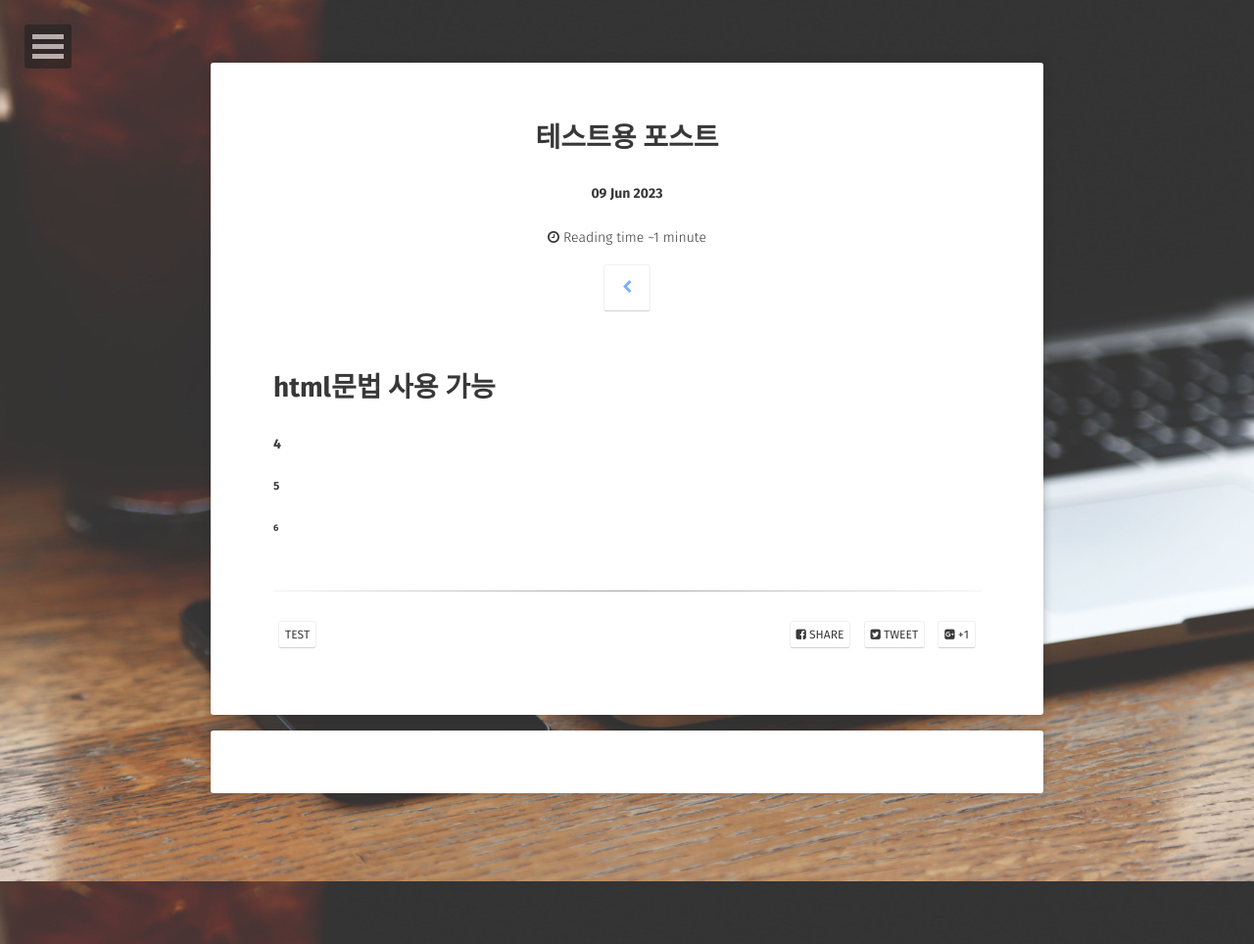
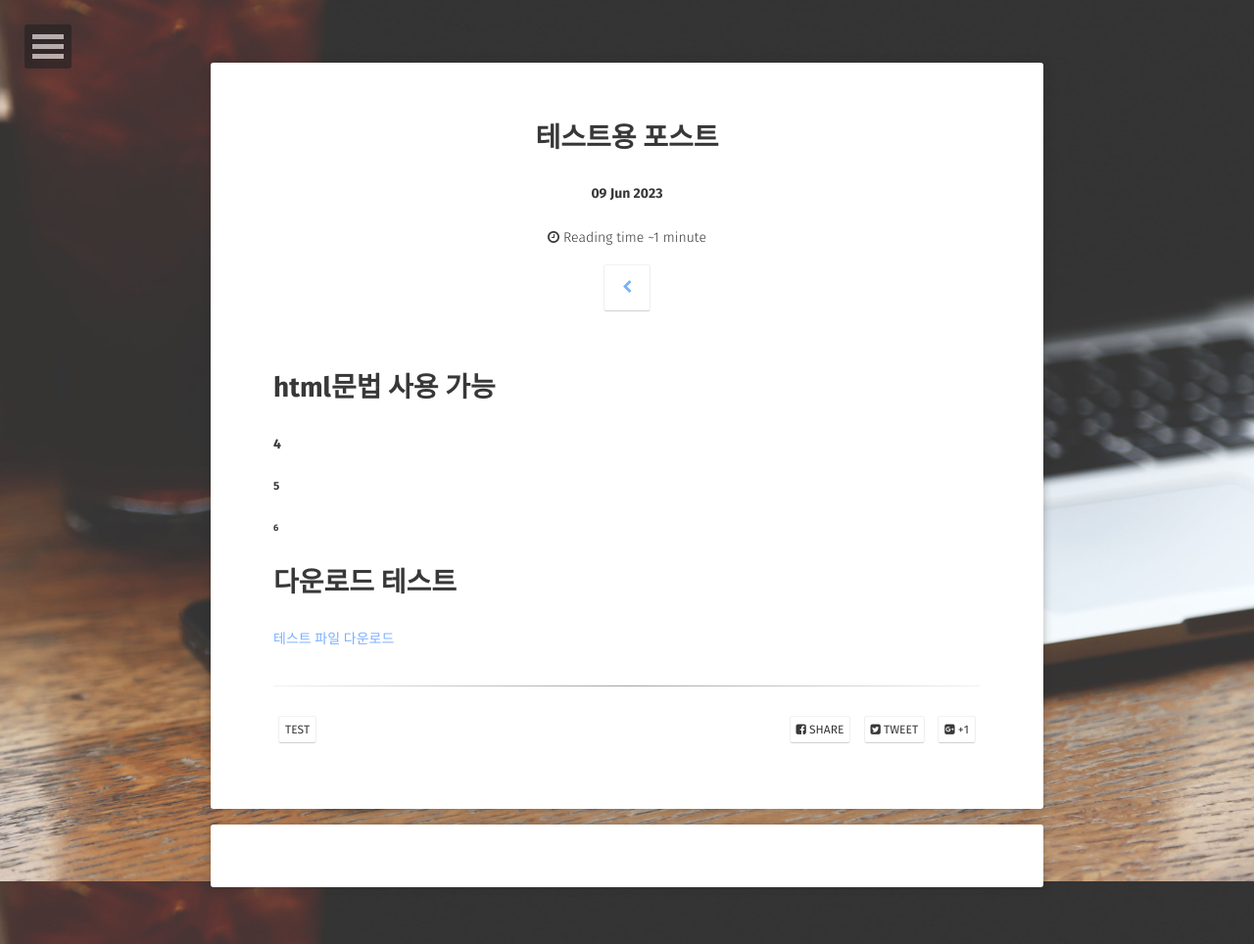
Before and after one commit to myh518/myh518.github.com, a Jekyll site: the page built from _posts/ETC/2023-06-09-test_post.md, in a window 1280 px wide. Shown: the whole page at 98% size. Built offline with Jekyll 4.4.1, drawn with Linux system fonts in a browser that asks for light colours; some web fonts are replaced; comment, search, counter and statistics services are not loaded.

Commit message:
Update 2023-06-09-test_post.md

```diff
--- a/_posts/ETC/2023-06-09-test_post.md
+++ b/_posts/ETC/2023-06-09-test_post.md
@@ -13,3 +13,7 @@ tags:
 <h4>4</h4>
 <h5>5</h5>
 <h6>6</h6>
+
+
+<h1>다운로드 테스트</h1>
+<a href="download/test.txt" download>테스트 파일 다운로드</a>
```
